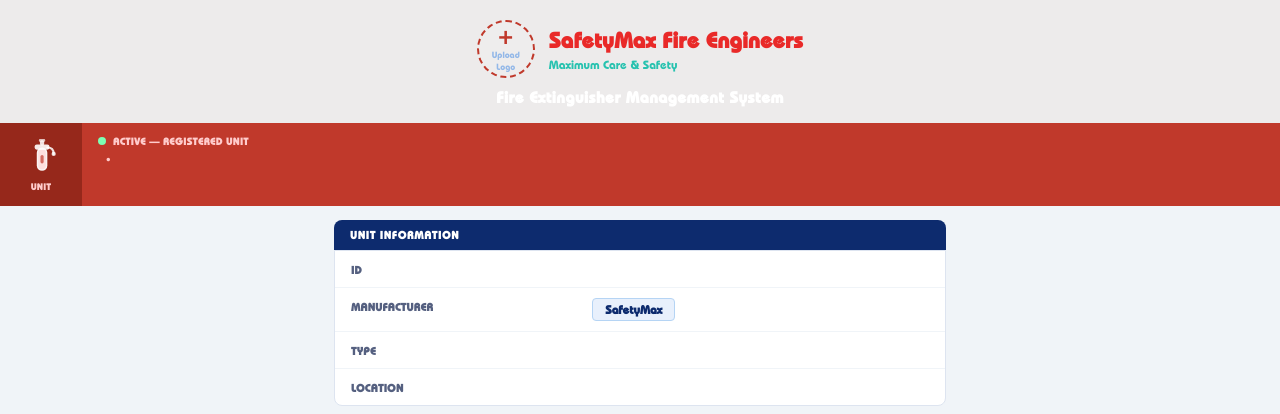
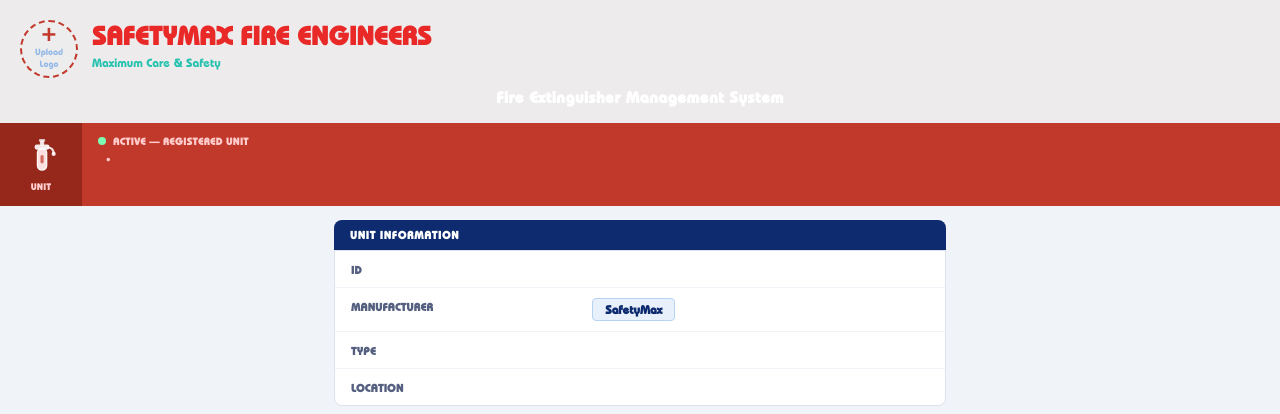
Before and after one commit to safetymaxfireit-cloud/smfe-qr-tracking-system, a Flask app: template templates/view.html in a window 1280 px wide. Shown: the top 414 px of the page. Run offline with Flask 3, Linux system fonts and the light colour scheme; the template is opened without the code that fills it, so the values that code supplies are empty; some libraries are stand-ins or nearby versions.

Commit message:
Update view.html

```diff
--- a/templates/view.html
+++ b/templates/view.html
@@ -18,8 +18,8 @@
     }
     .logo-area {
       display: flex;
-      align-items: center;
-      justify-content: center;
+      align-items: left;
+      justify-content: left;
       gap: 14px;
       margin-bottom: 10px;
     }
@@ -29,7 +29,7 @@
       background: rgba(255,255,255,0.1);
       border: 2px dashed #c0392b;
       display: flex; flex-direction: column;
-      align-items: center; justify-content: center;
+      align-items: left; justify-content: left;
       cursor: pointer; flex-shrink: 0;
       overflow: hidden;
       gap: 2px;
@@ -41,7 +41,7 @@
     .upload-hint-text { font-size: 9px; color: #93b8e8; text-align: center; line-height: 1.3; }
 
     .brand-name {
-      font-size: 22px; font-weight: 800; color: #e92928;
+      font-size: 26px; font-weight: 800; color: #e92928;
       font-family: 'SMFont', Arial, sans-serif;
       letter-spacing: 0.3px; text-align: left;
     }
@@ -109,7 +109,7 @@
     </label>
     <input type="file" id="logo-upload" accept="image/*" style="display:none">
     <div>
-      <div class="brand-name">SafetyMax Fire Engineers</div>
+      <div class="brand-name">SAFETYMAX FIRE ENGINEERS</div>
       <div class="brand-tagline">Maximum Care &amp; Safety</div>
     </div>
   </div>
```
